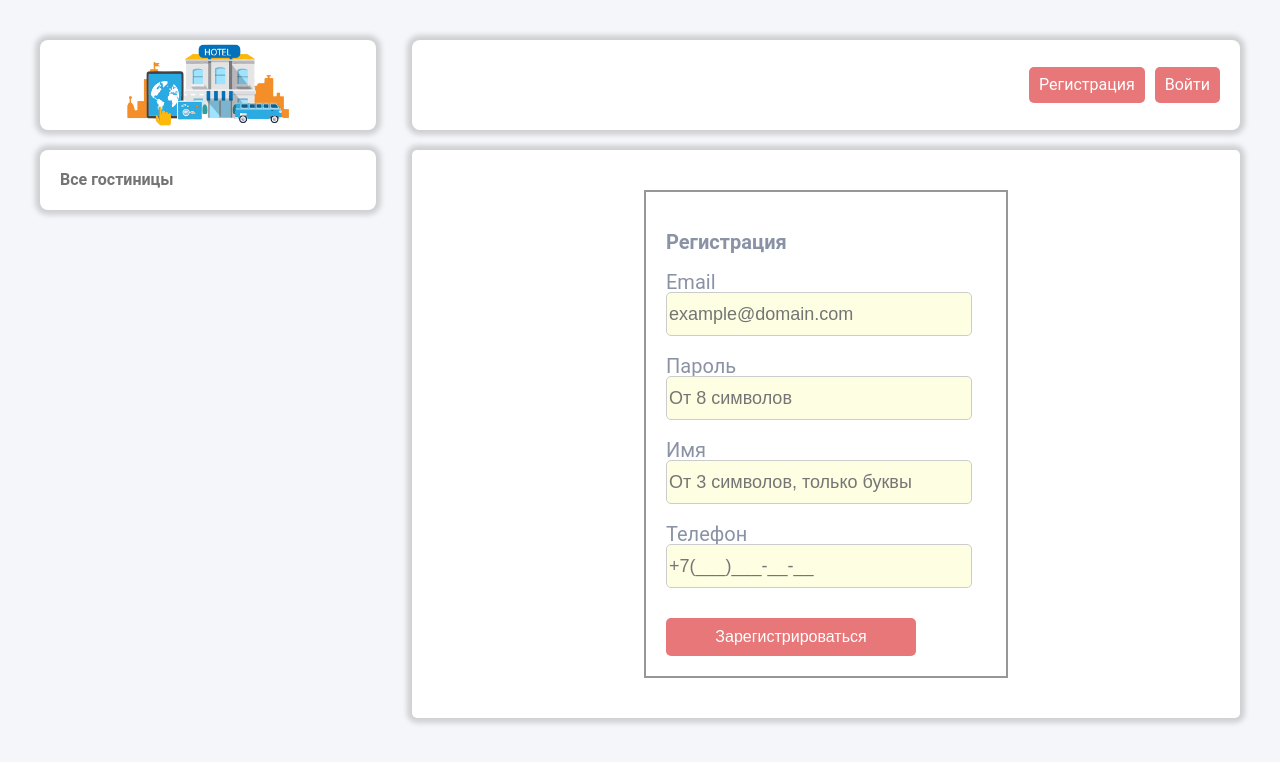
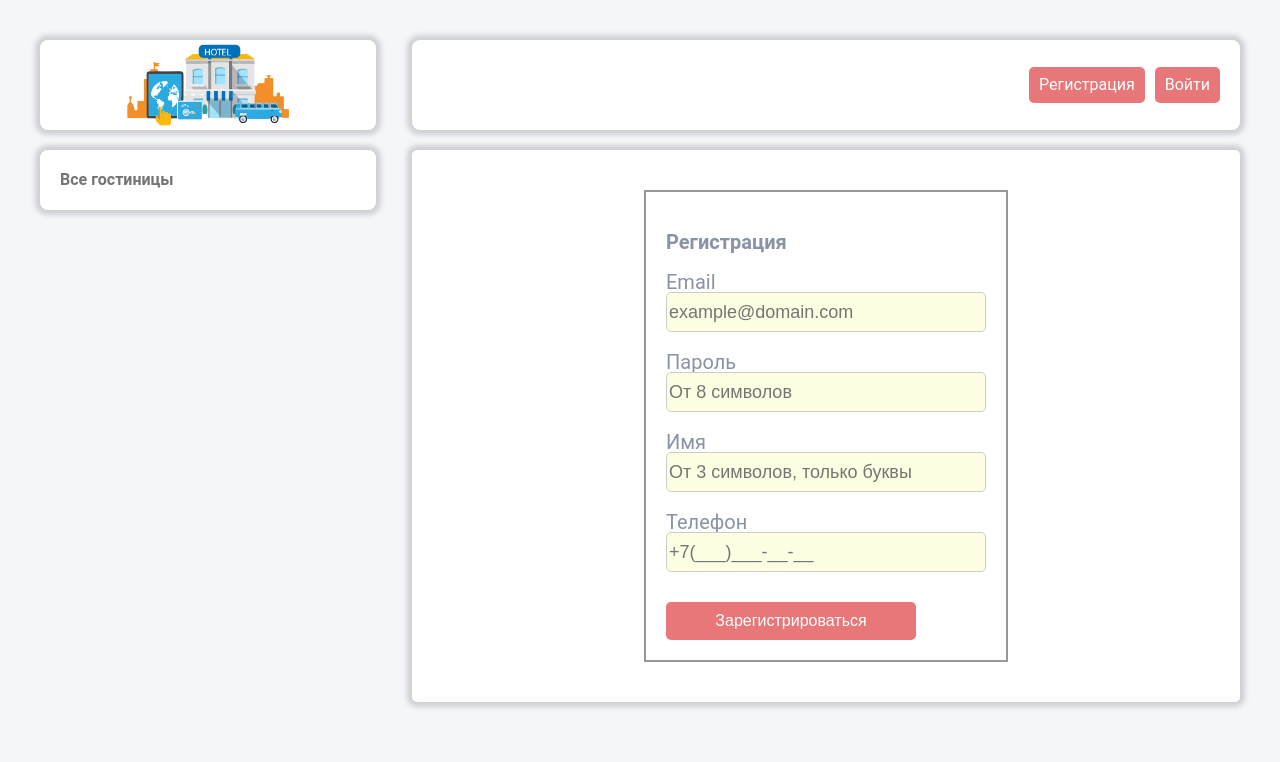
Before and after one commit to Yokopoomy/Diplom_eg, a React (Create React App) app in the folder frontend/: page /signup in a window 1280 px wide. Shown: the top 762 px of the page. Built offline with nearby package versions, Linux system fonts and the light colour scheme; no server answers.

Commit message:
Visual fix

```diff
--- a/frontend/src/App.css
+++ b/frontend/src/App.css
@@ -286,8 +286,9 @@ a {
   margin: 0 0 20px 0;
   font-size: 18px;
   height: 40px;
-  width: 300px;
+  width: 100%;
   background-color: #fefee3;
+  box-sizing: border-box;
 }
 
 .input-span {
--- a/frontend/src/store/reducers/user.js
+++ b/frontend/src/store/reducers/user.js
@@ -55,7 +55,7 @@ export default function reducerUser(state = initialState, action) {
       if (action.payload.access_token) {
         let userError = {
           type: "mess",
-          text: "Усешная регистрация пользователя",
+          text: "Успешная регистрация пользователя",
         };
         const user = localStorage.getItem("user");
         console.log("REDUSER USER ", user);
```
Also changed, not shown: 1 other file (tests, documents, lock files or other folders).
